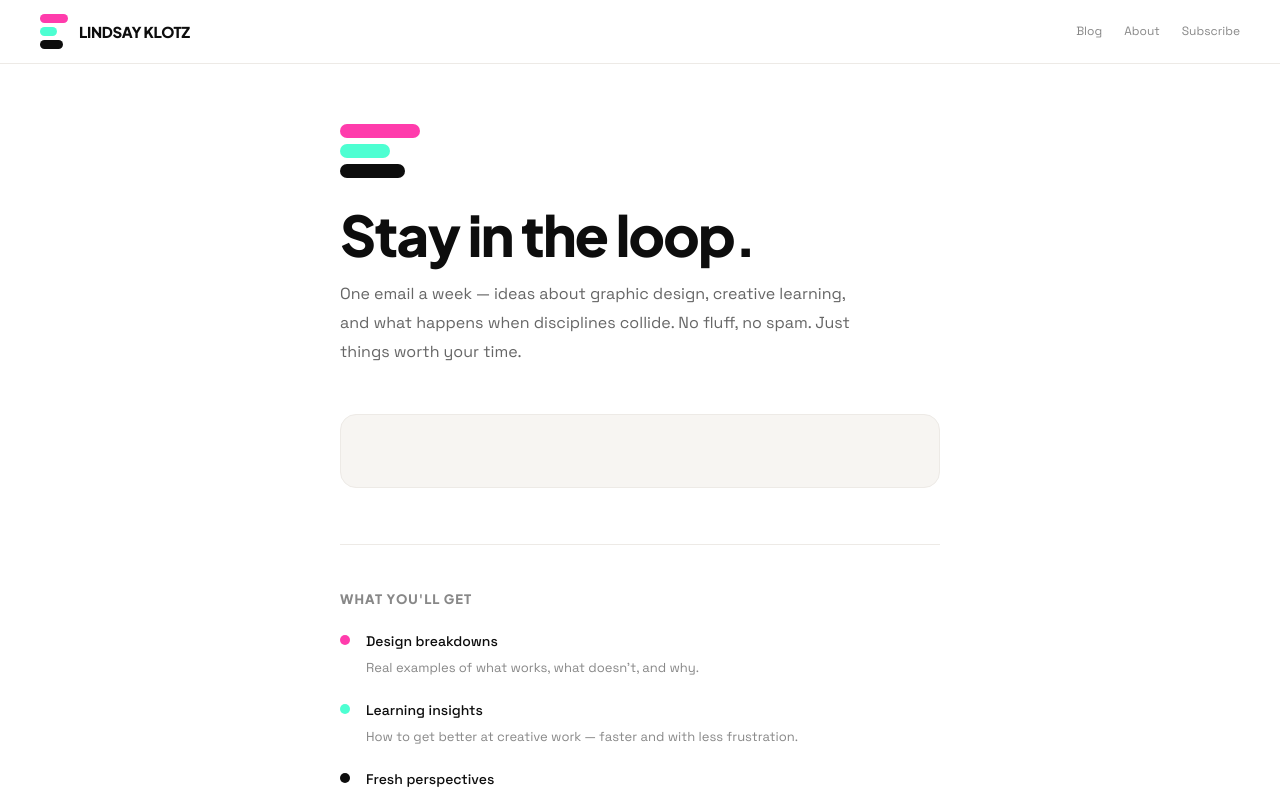
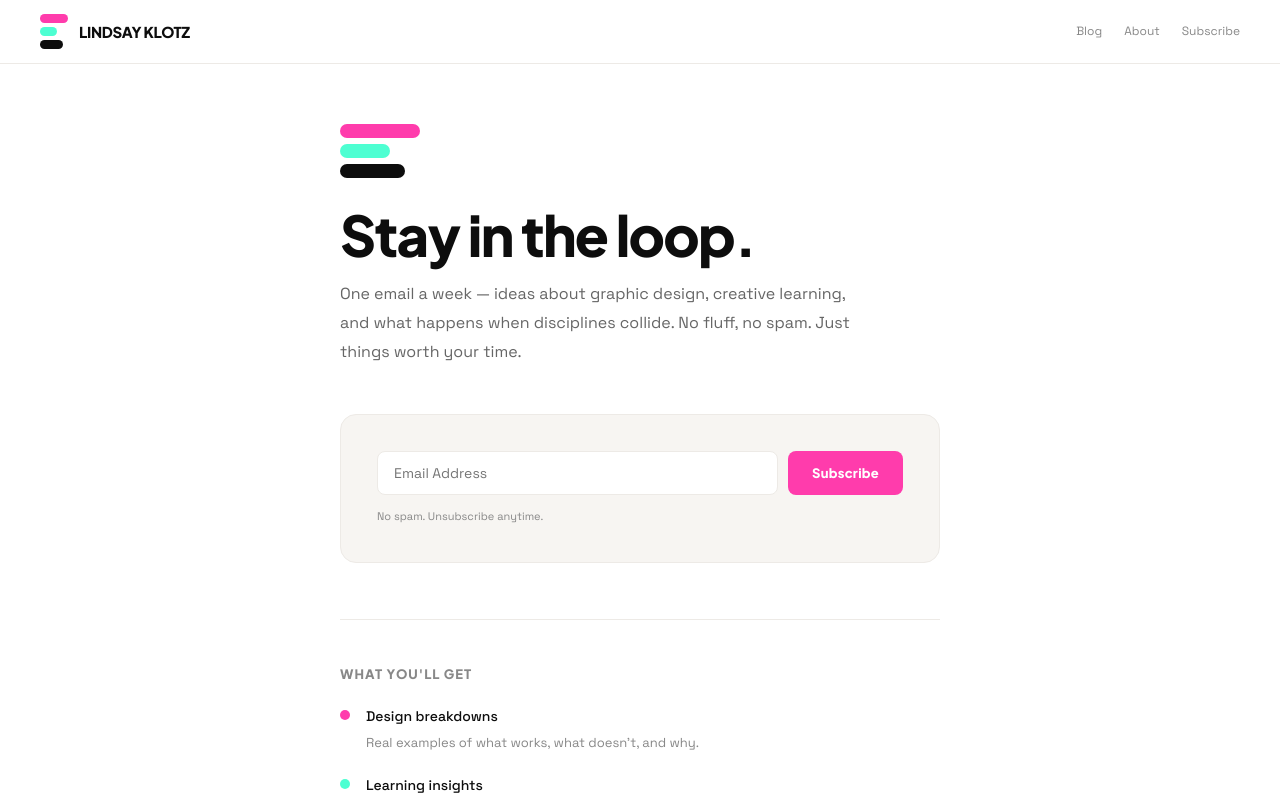
Before and after one commit to RootlessHandmade/lindsayklotz, a Next.js app: page /subscribe in a window 1280 px wide. Shown: the top 798 px of the page. Built offline with nearby package versions, Linux system fonts and the light colour scheme.

Commit message:
fix Kit form to subscribe page only

```diff
--- a/app/subscribe/page.js
+++ b/app/subscribe/page.js
@@ -1,14 +1,29 @@
-import Script from 'next/script';
+'use client';
+import { useEffect, useRef } from 'react';
 import Nav from '../../components/Nav';
 import Footer from '../../components/Footer';
 import styles from './page.module.css';
 
-export const metadata = {
-  title: 'Subscribe — Lindsay Klotz',
-  description: 'Get ideas about graphic design, learning, and innovation delivered to your inbox.',
-};
+export default function Subscribe() {
+  const formRef = useRef(null);
 
-export default function Subscribe() {
+  useEffect(() => {
+    if (!formRef.current) return;
+
+    // Load the Kit CK script only on this page
+    const script = document.createElement('script');
+    script.src = 'https://f.convertkit.com/ckjs/ck.5.js';
+    script.async = true;
+    formRef.current.appendChild(script);
+
+    return () => {
+      // Clean up script when leaving the page
+      if (formRef.current && script.parentNode === formRef.current) {
+        formRef.current.removeChild(script);
+      }
+    };
+  }, []);
+
   return (
     <>
       <Nav />
@@ -30,13 +45,79 @@ export default function Subscribe() {
         </div>
 
         {/* ── Kit form ── */}
-        <div className={styles.formBox}>
-          <div data-uid="eaa7969e7a" id="kit-form-target" />
-          <Script
-            src="https://lindsay-klotz.kit.com/eaa7969e7a/index.js"
+        <div className={styles.formBox} ref={formRef}>
+          <form
+            action="https://app.kit.com/forms/9453759/subscriptions"
+            className="seva-form formkit-form"
+            method="post"
+            data-sv-form="9453759"
             data-uid="eaa7969e7a"
-            strategy="lazyOnload"
-          />
+            data-format="inline"
+            data-version="5"
+            style={{ maxWidth: '100%' }}
+          >
+            <div data-style="clean">
+              <ul
+                className="formkit-alert formkit-alert-error"
+                data-element="errors"
+                data-group="alert"
+              />
+              <div
+                data-element="fields"
+                data-stacked="false"
+                className="seva-fields formkit-fields"
+                style={{ display: 'flex', gap: 10 }}
+              >
+                <div className="formkit-field" style={{ flex: 1 }}>
+                  <input
+                    className="formkit-input"
+                    name="email_address"
+                    aria-label="Email Address"
+                    placeholder="Email Address"
+                    required
+                    type="email"
+                    style={{
+                      width: '100%',
+                      padding: '12px 16px',
+                      border: '1.5px solid var(--border)',
+                      borderRadius: 8,
+                      fontSize: 14,
+                      fontFamily: 'var(--font-body)',
+                      color: 'var(--ink)',
+                      outline: 'none',
+                    }}
+                  />
+                </div>
+                <button
+                  data-element="submit"
+                  className="formkit-submit"
+                  style={{
+                    background: 'var(--pink)',
+                    color: '#fff',
+                    border: 'none',
+                    borderRadius: 8,
+                    padding: '12px 24px',
+                    fontFamily: 'var(--font-display)',
+                    fontWeight: 800,
+                    fontSize: 13,
+                    letterSpacing: '.02em',
+                    cursor: 'pointer',
+                    whiteSpace: 'nowrap',
+                  }}
+                >
+                  <span>Subscribe</span>
+                </button>
+              </div>
+              <p style={{
+                fontSize: 11,
+                color: 'var(--muted)',
+                marginTop: 12,
+                fontFamily: 'var(--font-body)',
+              }}>
+                No spam. Unsubscribe anytime.
+              </p>
+            </div>
+          </form>
         </div>
 
         {/* ── What to expect ── */}
```
